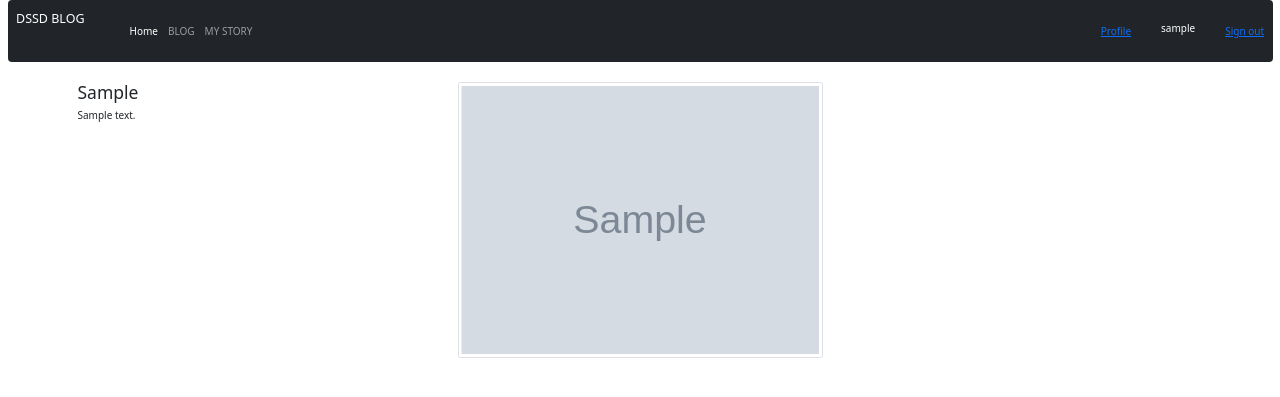
After one commit to Samfan01/Blogs, a Flask app: a page that uses app/templates/navbar.html in a window 1280 px wide. The commit adds this page. Shown: the top 397 px of the page. Run offline with Flask 2, Linux system fonts and the light colour scheme; a user stored in the database is signed in; tables that the repository leaves empty hold one stand-in row (values such as "Sample post"); grey boxes marked "Sample" are stand-in pictures; some libraries are stand-ins or nearby versions.

```diff
--- a/app/forms.py
+++ /dev/null
@@ -1,3 +0,0 @@
-from flask_wtf import FlaskForm
-from wtforms import StringField,TextAreaField,SubmitField
-from wtforms.validators import Required
--- a/app/main/views.py
+++ b/app/main/views.py
@@ -1,7 +1,7 @@
-from flask import render_template
+from flask import render_template,request,redirect,url_for,abort
 from . import main
 from flask_login import login_required
-
+from ..models import User
 
 #Views
 @main.route('/')
@@ -21,3 +21,12 @@ def my_story():
     '''
     title = "Blogers' Life Story."
     return render_template('my_story.html',title = title)
+
+@main.route('/user/<uname>')
+def profile(uname):
+    user = User.query.filter_by(username = uname).first()
+
+    if user is None:
+        abort(404)
+
+    return render_template('profile/profile.html', user = user)
--- a/app/models.py
+++ b/app/models.py
@@ -8,8 +8,9 @@ class User(UserMixin,db.Model):
     id = db.Column(db.Integer,primary_key = True)
     username = db.Column(db.String(255),index = True)
     email = db.Column(db.String(255),unique = True,index = True)
+    bio = db.Column(db.String(255))
+    profile_pic_path = db.Column(db.String())
     pass_secure = db.Column(db.String(255))
-
 
     @property
     def password(self):
--- a/app/static/css/navbar.css
+++ /dev/null
@@ -1,3 +0,0 @@
-.navbar{
-    font-size: larger;
-}
--- a/app/templates/navbar.html
+++ b/app/templates/navbar.html
@@ -14,9 +14,9 @@
                     <a class="nav-link" href="/my_story">MY STORY</a>
                 </div>
             </div>
-        </div>
         <ul class="nav navbar-nav navbar-right">
             {% if current_user.is_authenticated %}
+            <li><a href="{{url_for('main.profile',uname=current_user.username)}}">Profile</a></li>
             <li style="color:white;padding:15px;">{{current_user.username}}</li>
             <li><a href="{{url_for('auth.logout')}}">Sign out</a></li>
             {% else %}
--- /dev/null
+++ b/app/templates/profile/profile.html
@@ -0,0 +1,29 @@
+{% extends 'base.html'%}
+
+{% block content %}
+<div class="container">
+    <div class="row">
+        <!-- displaying  Username-->
+        <div class="col-md-4">
+            <h3> {{user.username| capitalize}} </h3>
+
+            <!--Displaying user bio-->
+            {% if user.bio %}
+            <p> {{user.bio}}</p>
+            {%else%}
+            <p> {{user.username| capitalize}} has no bio </p>
+            {% endif %}
+        </div>
+
+        <!--Display profile photo-->
+        <div class="col-md-4">
+
+            {% if user.profile_pic_path %}
+            <img src="{{url_for('static',filename=user.profile_pic_path)}}" alt="" class="img-thumbnail">
+            {%else%}
+            <p>No profile picture</p>
+            {% endif %}
+        </div>
+    </div>
+</div>
+{% endblock %}
```
Also changed, not shown: app/main/forms.py (added, +7 -0 lines), migrations/versions/6ba71166af3e_initial_migration.py (added, +32 -0 lines).
